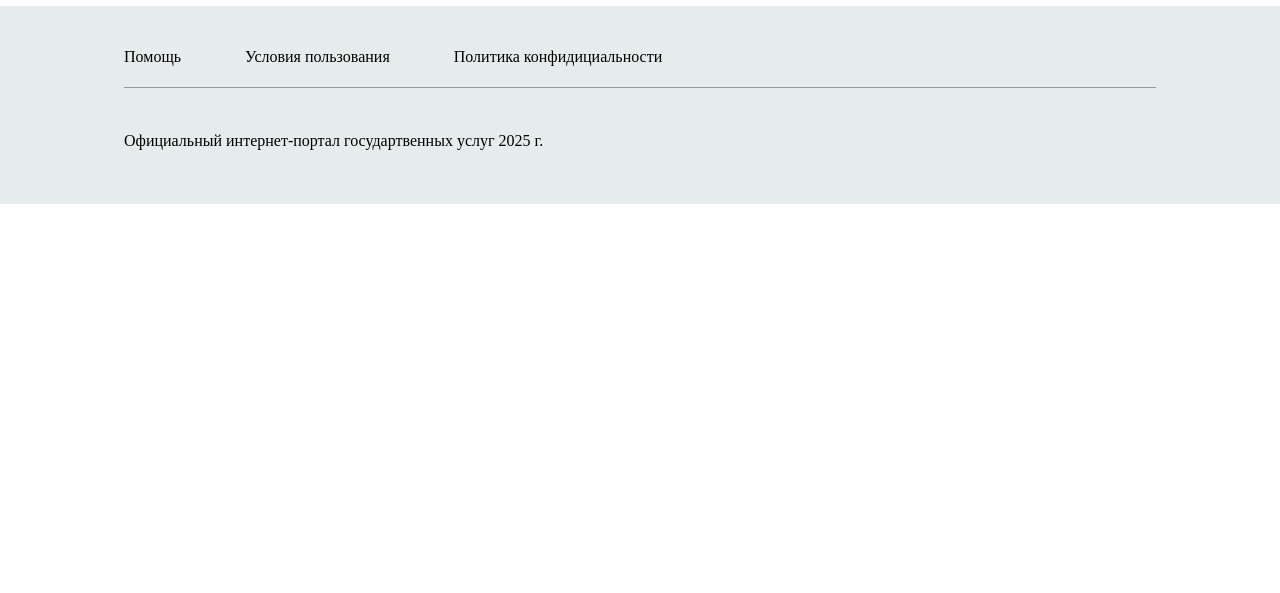
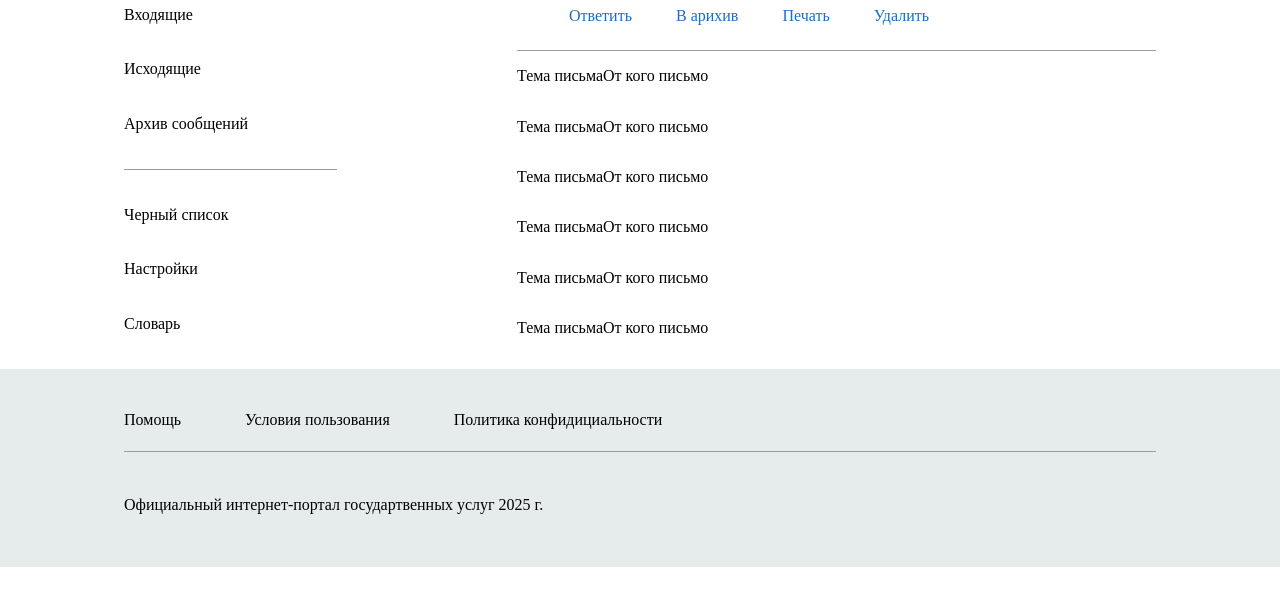
Before and after one commit to SlackerEva/poyasniSlovo, a plain HTML site: page index.html in a window 1280 px wide. Shown: the part 207-800 px from the top of the page. Drawn offline with Linux system fonts and the light colour scheme.

Commit message:
feat: Добавлена часть функционала основного меню

```diff
--- /dev/null
+++ b/blocks/grid/__action-item/grid__action-item.css
@@ -0,0 +1,7 @@
+.grid__action-item {
+  padding-right: 32px;
+}
+
+.grid__action-item:first-child {
+  padding-left: 46px;
+}
--- /dev/null
+++ b/blocks/grid/__action-menu/grid__action-menu.css
@@ -0,0 +1,8 @@
+.grid__action-menu {
+  display: flex;
+  grid-area: buttons;
+  list-style: none;
+  padding: 0;
+  margin: 0;
+  border-bottom: 1px solid #9a9a9a;
+}
--- /dev/null
+++ b/blocks/grid/__button/grid__button.css
@@ -0,0 +1,5 @@
+.grid__button {
+  background-color: #fff;
+  color: #1d6cc7;
+  border: none;
+}
--- /dev/null
+++ b/blocks/grid/__item/grid__item.css
@@ -0,0 +1,14 @@
+.grid__item {
+  padding-bottom: 36px;
+}
+
+.grid__item:nth-child(3n) {
+  border-bottom: 1px solid #9a9a9a;
+}
+
+.grid__item:nth-child(4n) {
+  padding-top: 36px;
+}
+.grid__item:last-child {
+  border-bottom: none;
+}
--- /dev/null
+++ b/blocks/grid/__letters/grid__letters.css
@@ -0,0 +1,3 @@
+.grid__letters {
+  grid-area: scrin;
+}
--- /dev/null
+++ b/blocks/grid/__link/grid__link.css
@@ -0,0 +1,4 @@
+.grid__link {
+  text-decoration: none;
+  color: #000;
+}
--- /dev/null
+++ b/blocks/grid/__menu/grid__menu.css
@@ -0,0 +1,6 @@
+.grid__menu {
+  grid-area: nav;
+  list-style: none;
+  padding: 0;
+  margin: 0;
+}
--- /dev/null
+++ b/blocks/grid/grid.css
@@ -0,0 +1,16 @@
+.grid {
+  display: grid;
+  grid-template-columns: 1fr 3fr;
+  grid-template-rows: repeat(8, 1fr);
+  gap: 0 180px;
+
+  grid-template-areas:
+  "nav buttons"
+  "nav scrin"
+  "nav scrin"
+  "nav scrin"
+  "nav scrin"
+  "nav scrin"
+  "nav scrin"
+  "nav scrin";
+}
--- /dev/null
+++ b/blocks/letter/__content/letter__content.css
@@ -0,0 +1,3 @@
+.letter__content {
+  display: flex;
+}
--- a/index.html
+++ b/index.html
@@ -29,7 +29,26 @@
     </header>
 
     <main class="content">
-      <h1>Работы идут...</h1>
+      <h1>Мои сообщения</h1>
+      <div class="grid">            <!--Не смогла придумать нормальынй класс-->
+        <ul class="grid__menu">     <!--Стоит ли обернуть тегом нав? или так сойдет?-->
+          <li class="grid__item"><a class="grid__link" href="#">Входящие</a></li>
+          <li class="grid__item"><a class="grid__link" href="#">Исходящие</a></li>
+          <li class="grid__item"><a class="grid__link" href="#">Архив сообщений</a></li>
+          <li class="grid__item"><a class="grid__link" href="#">Черный список</a></li>
+          <li class="grid__item"><a class="grid__link" href="#">Настройки</a></li>
+          <li class="grid__item"><a class="grid__link" href="#">Словарь</a></li>
+        </ul>
+        <ul class="grid__action-menu">
+          <li class="grid__action-item"><button class="grid__button">Ответить</button></li>
+          <li class="grid__action-item"><button class="grid__button">В арихив</button></li>
+          <li class="grid__action-item"><button class="grid__button">Печать</button></li>
+          <li class="grid__action-item"><button class="grid__button">Удалить</button></li>
+        </ul>
+        <div class="grid__letters">
+
+        </div>
+      </div>
     </main>
 
     <footer class="footer">
@@ -44,6 +63,13 @@
         <p class="footer__author">Официальный интернет-портал государтвенных услуг 2025 г.</p>
       </div>
     </footer>
+
+    <template class="letter">
+      <div  class="letter__content">
+        <p class="letter__subject"></p>
+        <p class="letter__author"></p>
+      </div>
+    </template>
   </div>
   <script src="script/index.js"></script>
 </body>
--- a/pages/index.css
+++ b/pages/index.css
@@ -13,6 +13,14 @@
 @import url(../blocks/navigation/__link/navigation__link.css);
 
 @import url(../blocks/content/content.css);
+@import url(../blocks/grid/grid.css);
+@import url(../blocks/grid/__menu/grid__menu.css);
+@import url(../blocks/grid/__item/grid__item.css);
+@import url(../blocks/grid/__link/grid__link.css);
+@import url(../blocks/grid/__action-menu/grid__action-menu.css);
+@import url(../blocks/grid/__action-item/grid__action-item.css);
+@import url(../blocks/grid/__button/grid__button.css);
+@import url(../blocks/grid/__letters/grid__letters.css);
 
 @import url(../blocks/footer/footer.css);
 @import url(../blocks/footer/__content/footer__content.css);
@@ -20,3 +28,5 @@
 @import url(../blocks/footer/__item/footer_item.css);
 @import url(../blocks/footer/__link/footer__link.css);
 @import url(../blocks/footer/__author/footer__author.css);
+
+@import url(../blocks/letter/__content/letter__content.css);
--- a/script/index.js
+++ b/script/index.js
@@ -0,0 +1,20 @@
+const letterTemplate = document.querySelector(".letter").content;
+const letterGrid = document.querySelector(".grid__letters");
+
+
+function addLetter() {
+  const letterElement = letterTemplate.cloneNode(true);
+  const letterSub = letterElement.querySelector(".letter__subject");
+  letterSub.textContent = "Тема письма";
+  letterElement.querySelector(".letter__author").textContent = "От кого письмо";
+  letterGrid.append(letterElement);
+}
+
+function addLetersInGrid() {
+  let i = 0;
+  while (i < 6) {
+    addLetter();
+    i++;
+  }
+}
+addLetersInGrid();
```
Also changed, not shown: blocks/letter/letter.css (added).
